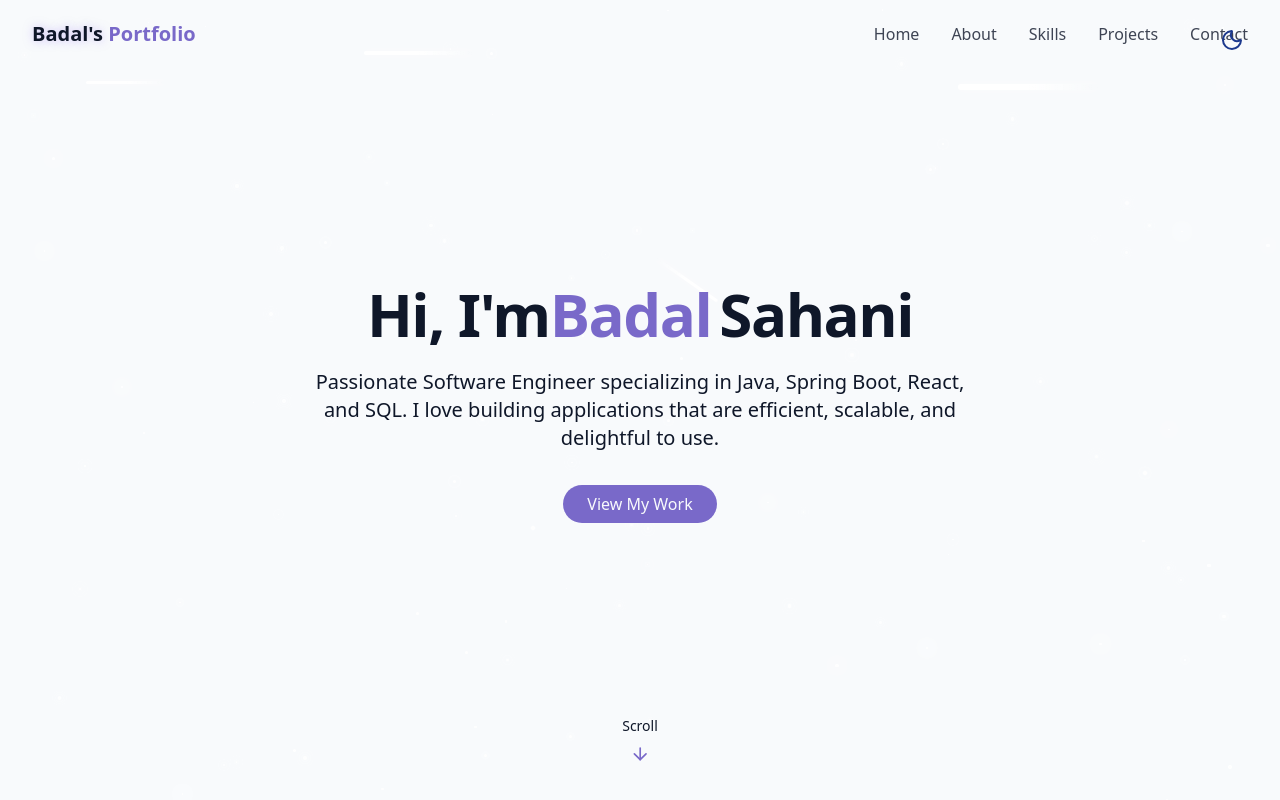
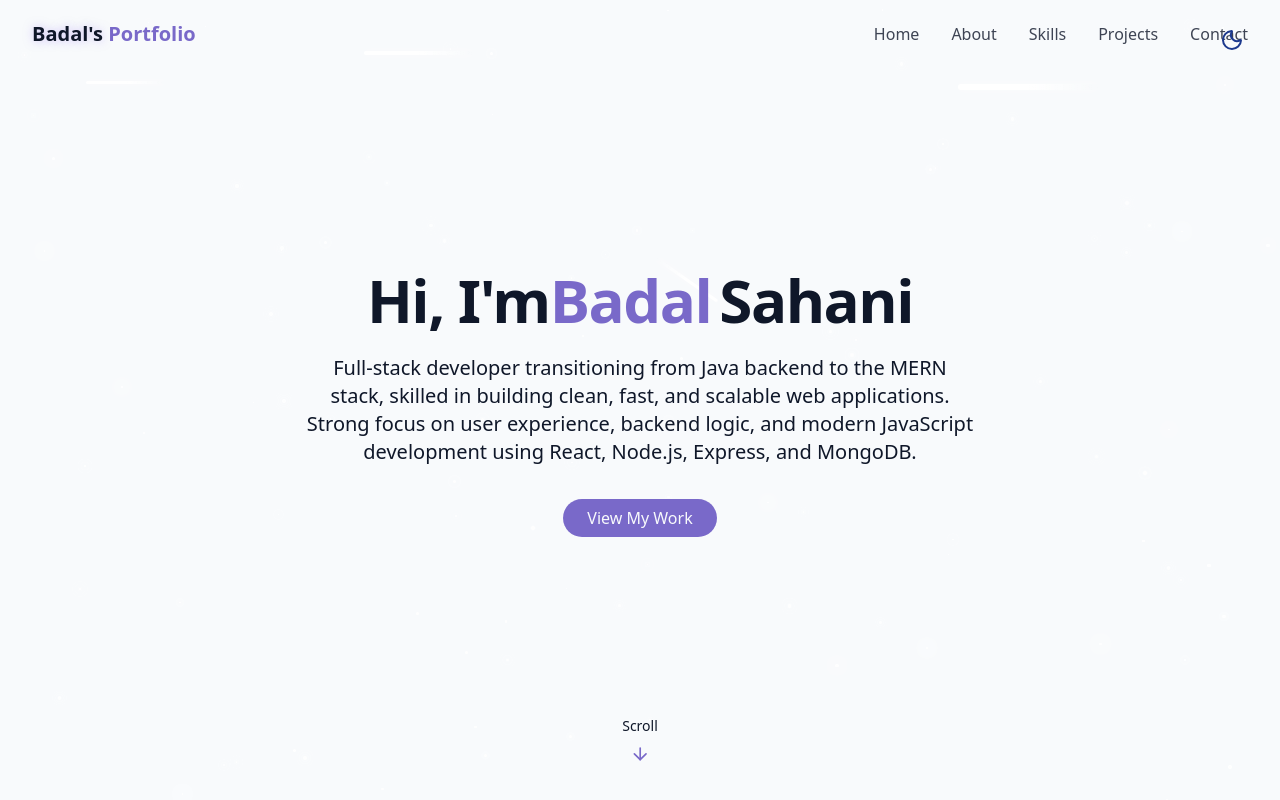
Before and after one commit to badalsahani20/personal-portfolio, a React (Vite) app: page / in a window 1280 px wide. Shown: the top 800 px of the page. Built offline with nearby package versions, Linux system fonts and the light colour scheme.

Commit message:
Update Hero Section

```diff
--- a/src/components/Hero.jsx
+++ b/src/components/Hero.jsx
@@ -14,8 +14,7 @@ const Hero = () => {
                         <span className= "text-gradient ml-2 opacity-0 animate-fade-in-delay-2">Sahani</span>
                     </h1>
                     <p className= "text-lg md:text-xl text-muted-foreground max-w-2xl mx-auto opacity-0 animate-fade-in-delay-3">
-                        Passionate Software Engineer specializing in Java, Spring Boot, React, and SQL.
-                        I love building applications that are efficient, scalable, and delightful to use.</p>
+                        Full-stack developer transitioning from Java backend to the MERN stack, skilled in building clean, fast, and scalable web applications. Strong focus on user experience, backend logic, and modern JavaScript development using React, Node.js, Express, and MongoDB.</p>
                     <div className= "pt-4 opacity-0 animate-fade-in-delay-4">
                         <a href="#projects" className= "cosmic-button">
                             View My Work
```
